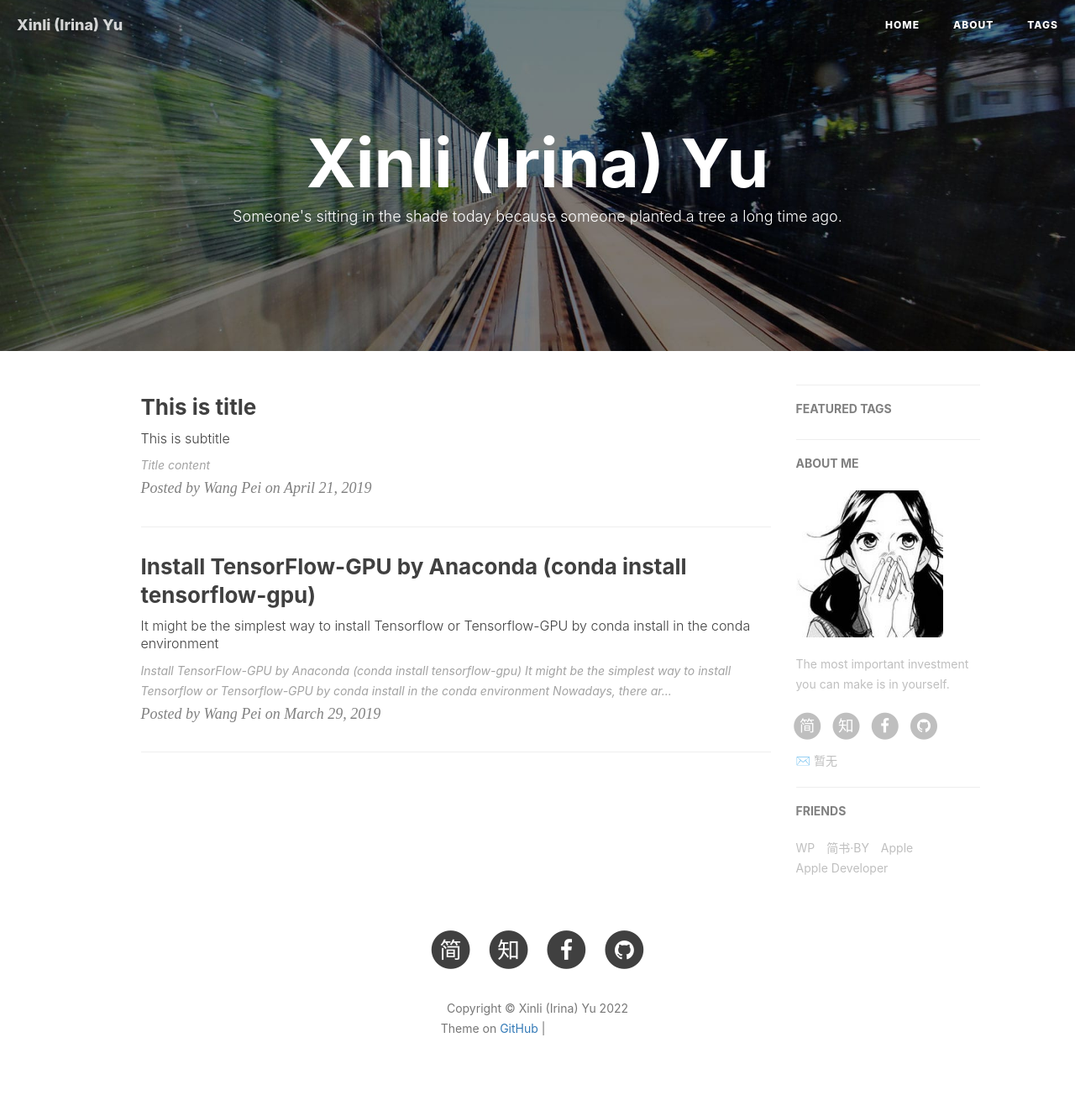
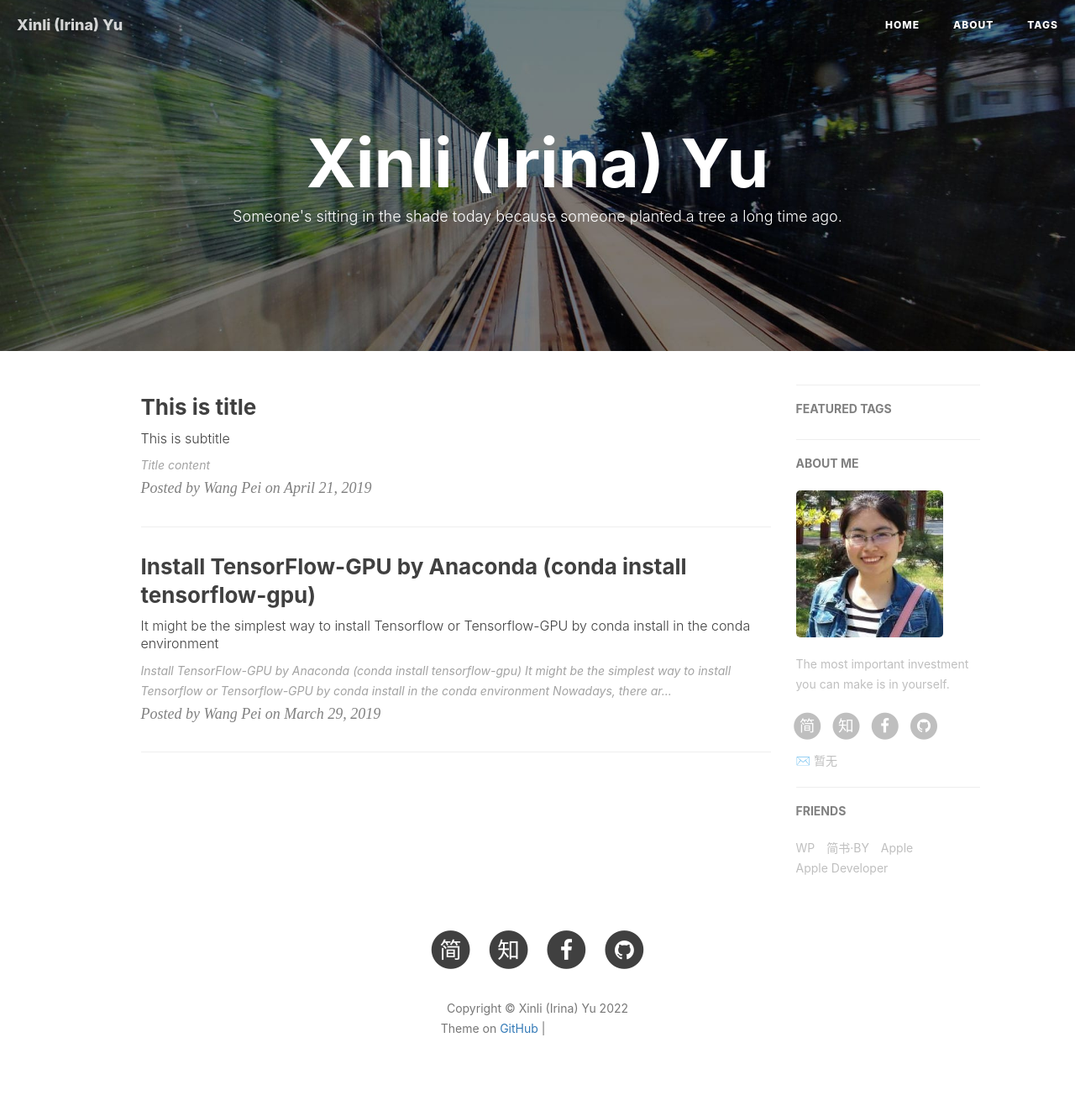
Before and after one commit to irinayu360/irinayu.github.io, a Jekyll site: the page built from index.html, in a window 1280 px wide. Shown: the whole page at 84% size. Built offline with Jekyll 4.4.1, drawn with Linux system fonts in a browser that asks for light colours; nearby versions of some CDN libraries; the list of posts is cut into pages by our own code; comment, search, counter and statistics services are not loaded; grey boxes are pictures that could not be loaded.

Commit message:
Update _config.yml

```diff
--- a/_config.yml
+++ b/_config.yml
@@ -12,7 +12,7 @@
 # Sidebar settings
 sidebar: true                           # whether or not using Sidebar.
 sidebar-about-description: "The most important investment you can make is in yourself."
-sidebar-avatar: /img/avatar_binggan.jpg      # use absolute URL, seeing it's used in both `/` and `/about/`
+sidebar-avatar: /img/about-irina.jpeg      # use absolute URL, seeing it's used in both `/` and `/about/`
 
 
 
```
